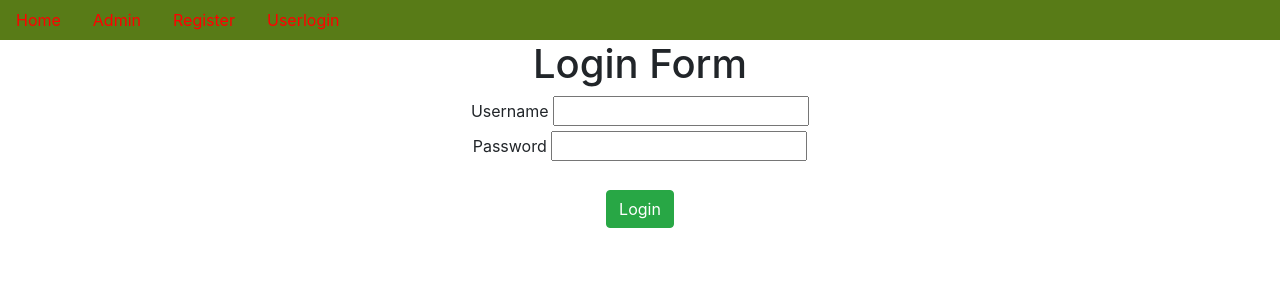
After one commit to SaiShankarVemula/Registration_forms, a Django app: page /userlogin/ in a window 1280 px wide. The commit adds this page. Shown: the top 300 px of the page. Run offline with Django 4.2, Linux system fonts and the light colour scheme.

Commit message:
first commit

```diff
--- a/app/views.py
+++ b/app/views.py
@@ -1,8 +1,12 @@
 from django.shortcuts import render
 from django.http import HttpResponse
+from django.http import HttpResponseRedirect
+from django.urls import reverse
 from app.models import *
 from app.forms import *
 from django.core.mail import send_mail
+from django.contrib.auth import authenticate,login,logout
+from django.contrib.auth.decorators import login_required
 
 # Create your views here.
 
@@ -25,8 +29,42 @@ def Registration(request):
 
             send_mail('Registration',
                       'Congratulations! You have successfully registered on the Django application',
-                      'whateveritmaybe000@gmail.com',[nsusfd.email],fail_silently=True)
+                      'whateveritmaybe000@gmail.com',
+                      [nsusfd.email],
+                      fail_silently=True)
 
             return HttpResponse('Data Submitted succefully')
 
     return render(request,'Registration.html',d)
+
+
+def home(request):
+     if request.session.get('username'):
+        username=request.session.get('username')
+        d={'username':username}
+        return render(request,'home.html',d)
+
+     return render(request,'home.html')
+
+def userlogin(request):
+    if request.method=='POST':
+        username=request.POST['username']
+        password=request.POST['password']
+        AUO=authenticate(username=username,password=password)
+        if AUO:
+            if AUO.is_active:
+                login(request,AUO)
+                request.session['username']=username
+                return HttpResponseRedirect(reverse('home'))
+            else:
+                return HttpResponse('Not a Active User')
+        else:
+            return HttpResponse('Invalid Details')
+
+    return render(request,'userlogin.html')
+
+
+@login_required
+def userlogout(request):
+    logout(request)
+    return HttpResponseRedirect(reverse('home'))
--- a/projmform/urls.py
+++ b/projmform/urls.py
@@ -23,5 +23,10 @@ from app.views import *
 
 urlpatterns = [
     path('admin/', admin.site.urls),
-    path('Registration/',Registration,name='Registration')
+    path('Registration/',Registration,name='Registration'),
+    path('home/',home,name='home'),
+    path('userlogin/',userlogin,name='userlogin'),
+    path('userlogout/',userlogout,name='userlogout'),
+
+
 ] + static(settings.MEDIA_URL, document_root=settings.MEDIA_ROOT)
--- /dev/null
+++ b/templates/dummy.html
@@ -0,0 +1,55 @@
+<!doctype html>
+<html lang="en">
+  <head>
+    <!-- Required meta tags -->
+    <meta charset="utf-8">
+    <meta name="viewport" content="width=device-width, initial-scale=1, shrink-to-fit=no">
+
+    <!-- Bootstrap CSS -->
+    <link rel="stylesheet" href="https://cdn.jsdelivr.net/npm/bootstrap@4.6.2/dist/css/bootstrap.min.css" integrity="sha384-xOolHFLEh07PJGoPkLv1IbcEPTNtaed2xpHsD9ESMhqIYd0nLMwNLD69Npy4HI+N" crossorigin="anonymous">
+    {% block title %}
+
+    <title>Hello, world!</title>
+
+    {% endblock %}
+
+  </head>
+  <body>
+
+ <nav style="background-color: rgb(88, 123, 23);"  class="nav">
+    <a href="{% url 'home' %}" class="nav-link " style="color: red;">Home</a>
+    <a href="{% url 'admin:index' %}" class="nav-link" style="color: red;">Admin</a>
+    <a href="{% url 'Registration' %}" class="nav-link" style="color: red;" >Register</a>
+
+    {% if user.is_authenticated %}
+    <a href="{% url 'userlogout' %}" class="nav-link" style="color: red;">Userlogout</a>
+    {% else %}
+    <a href="{% url 'userlogin' %}" class="nav-link" style="color: red;">Userlogin</a>
+    {% endif %}
+
+ </nav>
+
+
+
+
+
+    <!-- Optional JavaScript; choose one of the two! -->
+
+    <!-- Option 1: jQuery and Bootstrap Bundle (includes Popper) -->
+    <script src="https://cdn.jsdelivr.net/npm/jquery@3.5.1/dist/jquery.slim.min.js" integrity="sha384-DfXdz2htPH0lsSSs5nCTpuj/zy4C+OGpamoFVy38MVBnE+IbbVYUew+OrCXaRkfj" crossorigin="anonymous"></script>
+    <script src="https://cdn.jsdelivr.net/npm/bootstrap@4.6.2/dist/js/bootstrap.bundle.min.js" integrity="sha384-Fy6S3B9q64WdZWQUiU+q4/2Lc9npb8tCaSX9FK7E8HnRr0Jz8D6OP9dO5Vg3Q9ct" crossorigin="anonymous"></script>
+
+    <!-- Option 2: Separate Popper and Bootstrap JS -->
+    <!--
+    <script src="https://cdn.jsdelivr.net/npm/jquery@3.5.1/dist/jquery.slim.min.js" integrity="sha384-DfXdz2htPH0lsSSs5nCTpuj/zy4C+OGpamoFVy38MVBnE+IbbVYUew+OrCXaRkfj" crossorigin="anonymous"></script>
+    <script src="https://cdn.jsdelivr.net/npm/popper.js@1.16.1/dist/umd/popper.min.js" integrity="sha384-9/reFTGAW83EW2RDu2S0VKaIzap3H66lZH81PoYlFhbGU+6BZp6G7niu735Sk7lN" crossorigin="anonymous"></script>
+    <script src="https://cdn.jsdelivr.net/npm/bootstrap@4.6.2/dist/js/bootstrap.min.js" integrity="sha384-+sLIOodYLS7CIrQpBjl+C7nPvqq+FbNUBDunl/OZv93DB7Ln/533i8e/mZXLi/P+" crossorigin="anonymous"></script>
+    -->
+
+
+    {% block body_block %}
+
+    {% endblock %}
+
+  </body>
+</html>
--- /dev/null
+++ b/templates/userlogin.html
@@ -0,0 +1,23 @@
+{% extends 'dummy.html' %}
+
+{% block title %}
+    <title>Userlogin</title>
+{% endblock %}
+
+{% block body_block %}
+
+    <center>
+        <h1>Login Form</h1>
+        <form action="" method="POST">
+            {% csrf_token %}
+            <label for="username">Username</label>
+            <input type="text" name="username" id="username"><br>
+            <label for="password">Password</label>
+            <input type="password" name="password" id="password"> <br><br>
+            <input type="submit" value="Login" class="btn btn-success">
+
+        </form>
+    </center>
+
+
+{% endblock %}
```
Also changed, not shown: templates/Registration.html (+17 -10 lines), templates/home.html (added, +30 -0 lines), db.sqlite3, media/GOOGLE_SITES_OSYKMLP.png (added).
